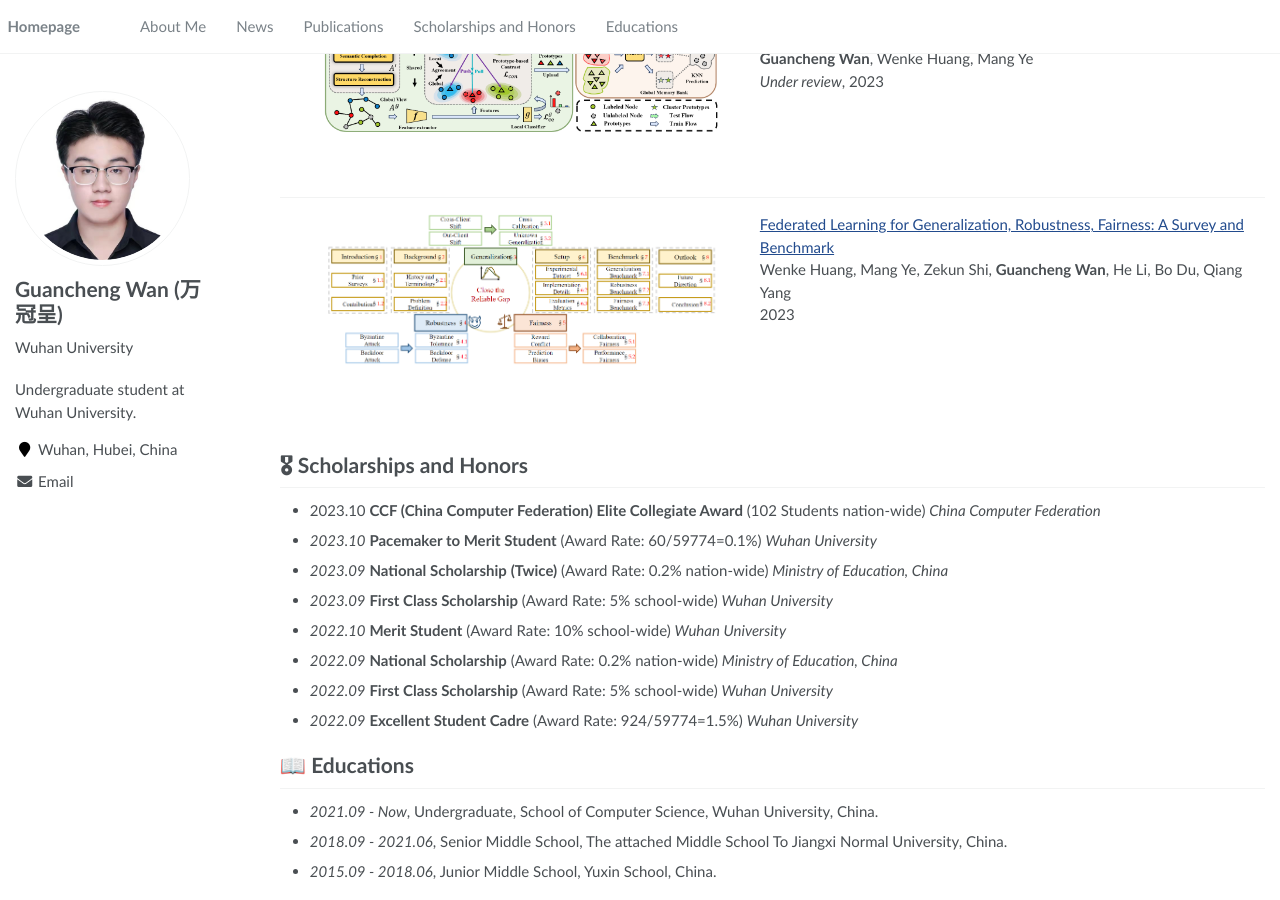
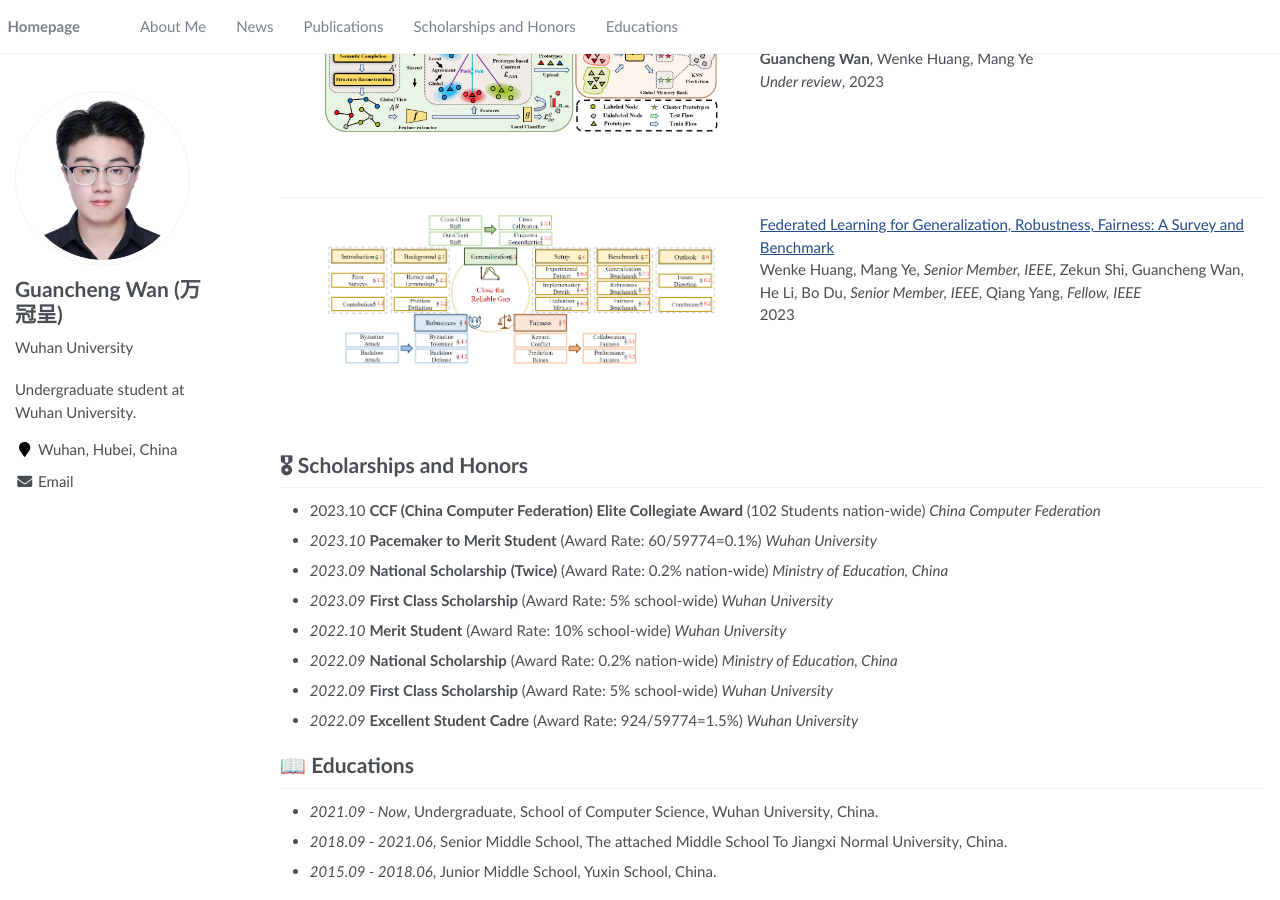
Before and after one commit to SuHui03/guanchengWan.github.io, a Jekyll site: the page built from _pages/about.md, in a window 1280 px wide and 900 px high, scrolled down 951 px. Built offline with Jekyll 4.4.1, drawn with Linux system fonts in a browser that asks for light colours; formulas are drawn with MathJax 3; grey boxes are pictures that could not be loaded.

Commit message:
Update about.md

```diff
--- a/_pages/about.md
+++ b/_pages/about.md
@@ -94,7 +94,9 @@ hspace="40" wspace="20" src="../images/fggp.png"></dt>
 hspace="40" wspace="20" src="../images/flsurvey.png">
 </dt>
   <dd><a href="https://arxiv.org/abs/2311.06750">Federated Learning for Generalization, Robustness, Fairness: A Survey and Benchmark</a></dd>
-  <dd>Wenke Huang, Mang Ye, Zekun Shi, <strong>Guancheng Wan</strong>, He Li, Bo Du, Qiang Yang</dd>
+  <dd>Wenke Huang, Mang Ye, <i>Senior Member, IEEE</i>, Zekun Shi, Guancheng Wan, He Li, Bo Du, <i>Senior
+Member, IEEE</i>, Qiang Yang, <i>Fellow, IEEE</i>
+  </dd>
     <dd>2023</dd>
 </dl>
 
```
